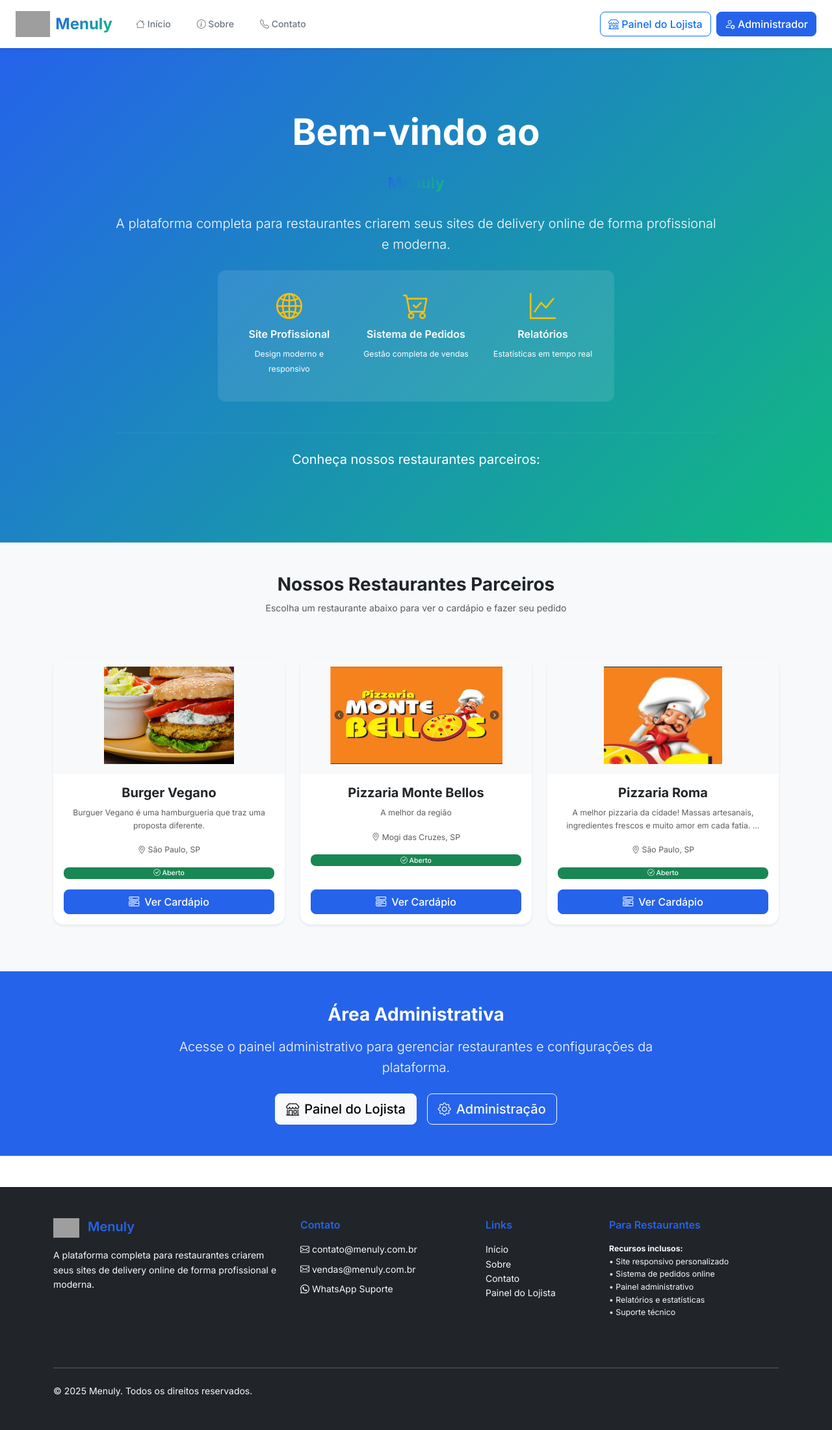
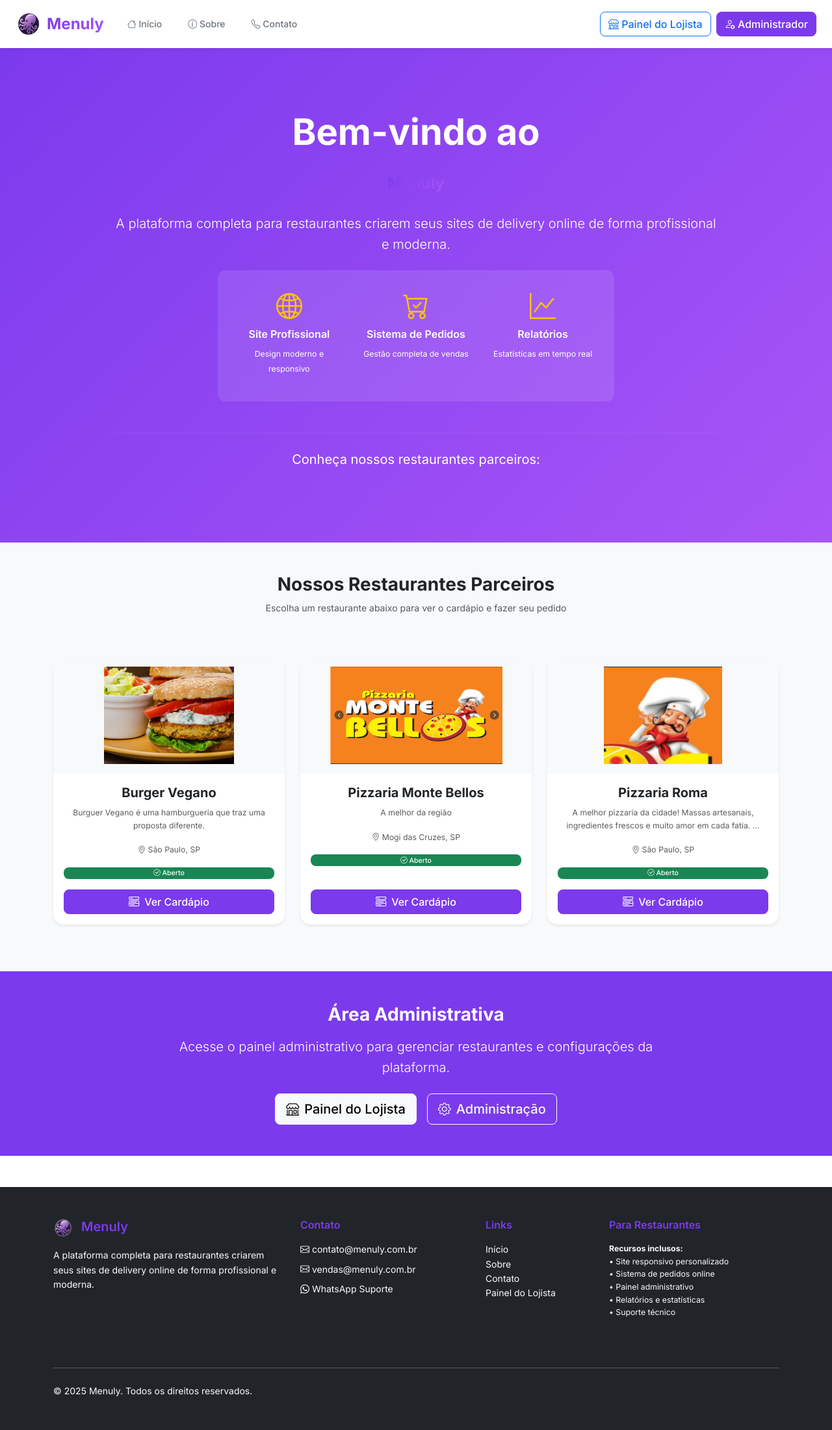
Before and after one commit to ronwsv/menuly_delivery_semdocker, a Django app: page / in a window 1280 px wide. Shown: the whole page at 65% size. Run offline with Django 5.2, Linux system fonts and the light colour scheme; data comes from the database, SQL or seed files in the repository; grey boxes are pictures that could not be loaded.

Commit message:
ajustado identidade da menuly.

```diff
--- a/templates/landing.html
+++ b/templates/landing.html
@@ -147,7 +147,7 @@
 }
 
 .bg-gradient-to-r {
-    background: linear-gradient(135deg, #2563eb 0%, #10b981 100%);
+    background: linear-gradient(135deg, #7c3aed 0%, #a855f7 100%);
 }
 
 .rounded-lg {
--- a/templates/landing_base.html
+++ b/templates/landing_base.html
@@ -15,14 +15,14 @@
     <meta property="og:url" content="{{ request.build_absolute_uri }}">
     <meta property="og:title" content="{% block og_title %}Menuly - Sua Solução Completa de Delivery{% endblock %}">
     <meta property="og:description" content="{% block og_description %}Plataforma completa para restaurantes criarem seus sites de delivery online.{% endblock %}">
-    <meta property="og:image" content="{% block og_image %}{% static 'img/menuly-logo.png' %}{% endblock %}">
+    <meta property="og:image" content="{% block og_image %}/pdf_cardapio/menuly-logo.png{% endblock %}">
 
     <!-- Twitter -->
     <meta property="twitter:card" content="summary_large_image">
     <meta property="twitter:url" content="{{ request.build_absolute_uri }}">
     <meta property="twitter:title" content="{% block twitter_title %}Menuly - Sua Solução Completa de Delivery{% endblock %}">
     <meta property="twitter:description" content="{% block twitter_description %}Plataforma completa para restaurantes criarem seus sites de delivery online.{% endblock %}">
-    <meta property="twitter:image" content="{% block twitter_image %}{% static 'img/menuly-logo.png' %}{% endblock %}">
+    <meta property="twitter:image" content="{% block twitter_image %}/pdf_cardapio/menuly-logo.png{% endblock %}">
 
     <!-- Favicon -->
     <link rel="icon" type="image/x-icon" href="{% static 'img/favicon.ico' %}">
@@ -45,10 +45,10 @@
     <!-- Variáveis CSS para Menuly -->
     <style>
         :root {
-            --cor-primaria: #2563eb;
+            --cor-primaria: #7c3aed;
             --cor-secundaria: #6b7280;
-            --cor-destaque: #10b981;
-            --cor-primaria-hover: #1d4ed8;
+            --cor-destaque: #a855f7;
+            --cor-primaria-hover: #6d28d9;
             --cor-sucesso: #10b981;
             --cor-perigo: #ef4444;
             --cor-info: #06b6d4;
@@ -56,7 +56,7 @@
         }
 
         .menuly-brand {
-            background: linear-gradient(135deg, #2563eb 0%, #10b981 100%);
+            background: linear-gradient(135deg, #7c3aed 0%, #a855f7 100%);
             -webkit-background-clip: text;
             -webkit-text-fill-color: transparent;
             background-clip: text;
@@ -79,7 +79,7 @@
         <div class="container-fluid px-4">
             <!-- Logo/Nome do Menuly -->
             <a class="navbar-brand d-flex align-items-center" href="{% url 'landing_page' %}">
-                <img src="{% static 'img/menuly-logo.png' %}" alt="Menuly" class="menuly-logo me-2" onerror="this.style.display='none'">
+                <img src="/pdf_cardapio/menuly-logo-semfundo.png" alt="Menuly" class="menuly-logo me-2" onerror="this.style.display='none'">
                 <span class="menuly-brand">Menuly</span>
             </a>
 
@@ -145,7 +145,7 @@
                 <!-- Informações do Menuly -->
                 <div class="col-lg-4 col-md-6 mb-4">
                     <h5 class="text-primary mb-3">
-                        <img src="{% static 'img/menuly-logo.png' %}" alt="Menuly" style="height: 30px;" class="me-2" onerror="this.style.display='none'">
+                        <img src="/pdf_cardapio/menuly-logo-semfundo.png" alt="Menuly" style="height: 30px;" class="me-2" onerror="this.style.display='none'">
                         Menuly
                     </h5>
                     <p class="mb-2">A plataforma completa para restaurantes criarem seus sites de delivery online de forma profissional e moderna.</p>
```
Also changed, not shown: pdf_cardapio/menuly-logo-semfundo.png (added), pdf_cardapio/menuly-logo.png (added), static/img/menuly-logo-semfundo.png (added), static/img/menuly-logo.png (added).
